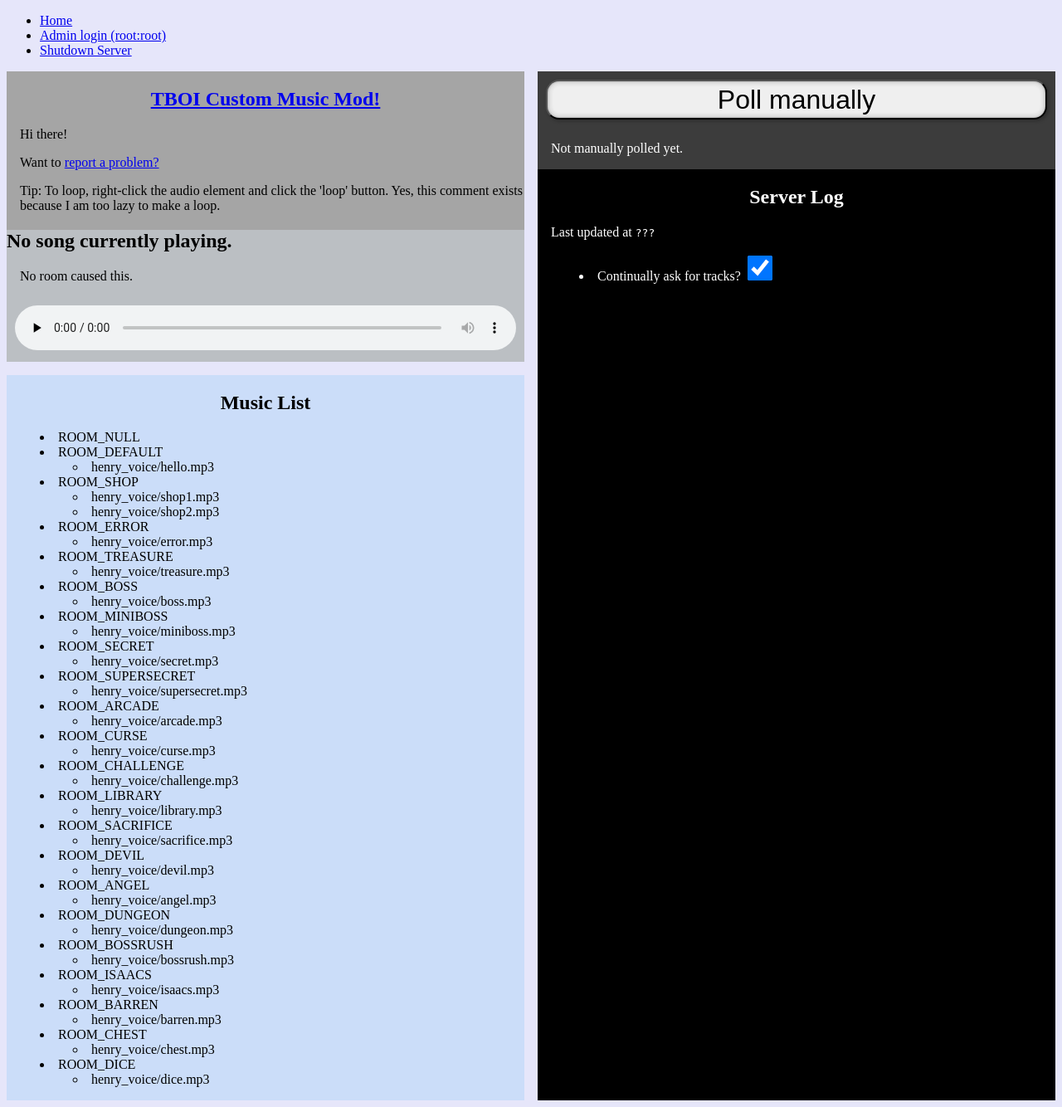
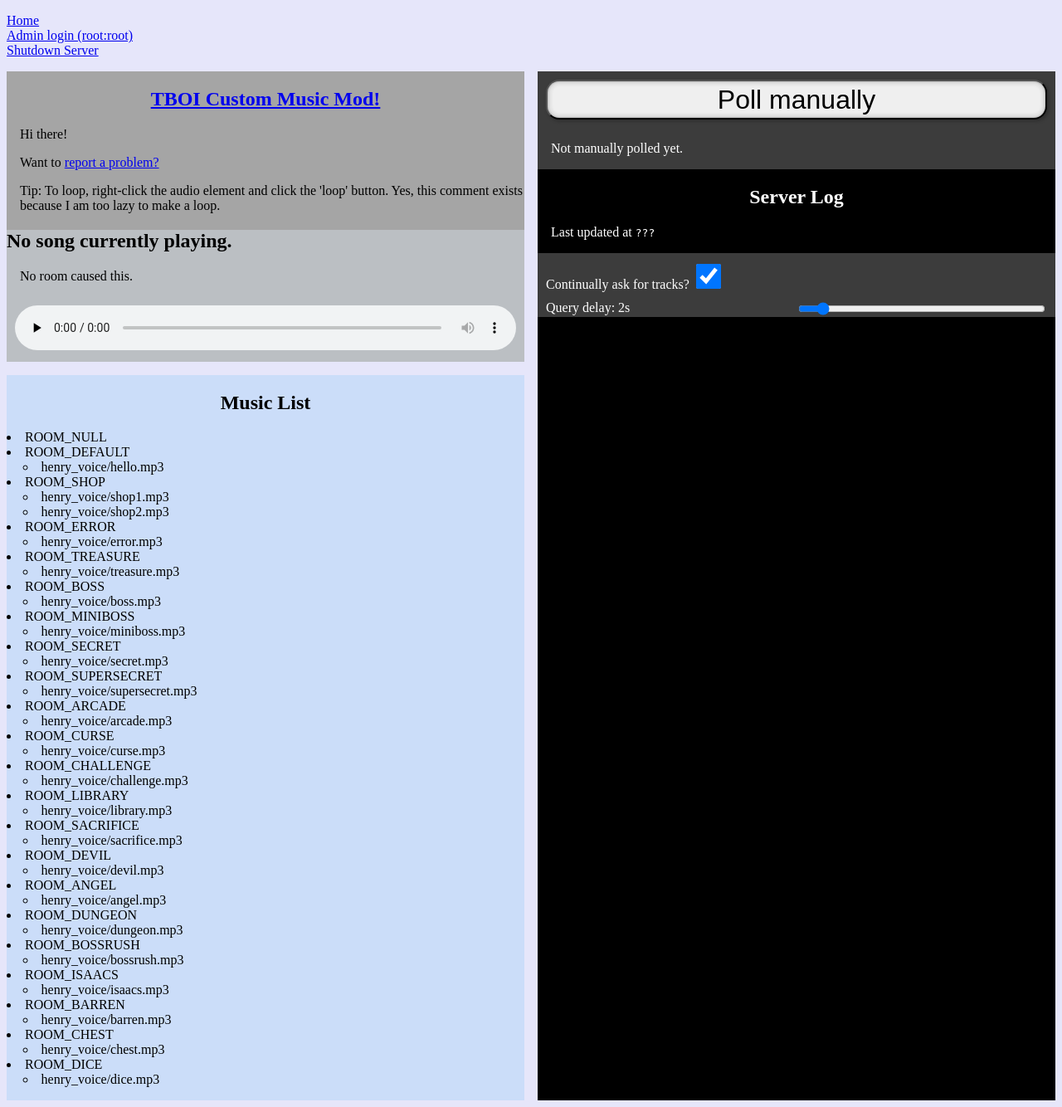
Before and after one commit to HenryFBP/TBOI_customMusic, a Django app: page / in a window 1280 px wide. Shown: the whole page at 83% size. Run offline with Django 3.2, Linux system fonts and the light colour scheme; data that the repository does not hold is empty; some libraries are stand-ins or nearby versions.

Commit message:
add user-adjustable delay slider

```diff
--- a/web/static/css/screen.css
+++ b/web/static/css/screen.css
@@ -10,6 +10,15 @@
   }
 
 html {
+}
+
+ul {
+  padding-left: 0;
+}
+
+li ol,
+li ul {
+  padding-left: 1.222em;
 }
 
 p {
@@ -32,6 +41,10 @@ audio {
 input[type="checkbox"] {
   width: 30px;
   height: 30px;
+}
+
+input[type="number"] {
+  min-width: 3em;
 }
 
 .wait:hover {
@@ -123,6 +136,17 @@ main {
   color: white;
 }
 
+#server-controls {
+  background-color: #3c3c3c;
+  display: grid;
+  list-style-type: none;
+}
+
+#delay-controls {
+  display: grid;
+  grid-template-columns: 50% 50%;
+}
+
 #poll {
   display: grid;
   background-color: #3c3c3c;
--- a/web/static/js/script.js
+++ b/web/static/js/script.js
@@ -503,15 +503,28 @@ function poll(data)
     }
     else
     {
-      //stop it if it exists
-      if(pollerInterval)
-      {
-        clearInterval(pollerInterval);
-      }
+      clearInterval(pollerInterval);
     }
   });
 
 $('#should-poll-box').trigger('click').trigger('click'); //fire event so we set up polling
+
+
+//someone wants to change the delay via slider
+$('#delay-slider').change(function(){
+
+  //update so they see da number
+  $('#delay-controls label')[0].innerHTML = "Query delay: "+($(this).val())+"s";
+
+  //update pollTime var
+  pollTime = 1000*parseInt($(this).val());
+
+  //cause var to be used
+  $('#should-poll-box').trigger('click').trigger('click');
+
+});
+
+$('#delay-slider').trigger('change'); //to set up label
 
   // someone wants to poll manually
   $('#poll>button').on('click', function(event){
--- a/web/templates/index.html
+++ b/web/templates/index.html
@@ -72,6 +72,10 @@
                 <label>Continually ask for tracks?</label>
                 <input id="should-poll-box" type="checkbox" checked>
             </li>
+            <li id="delay-controls">
+                <label>Query delay:</label>
+                <input type="range" id="delay-slider" min="0.5" max="20" step="0.1" value="2">
+            </li>
         </ul>
         <ol>
 
```
